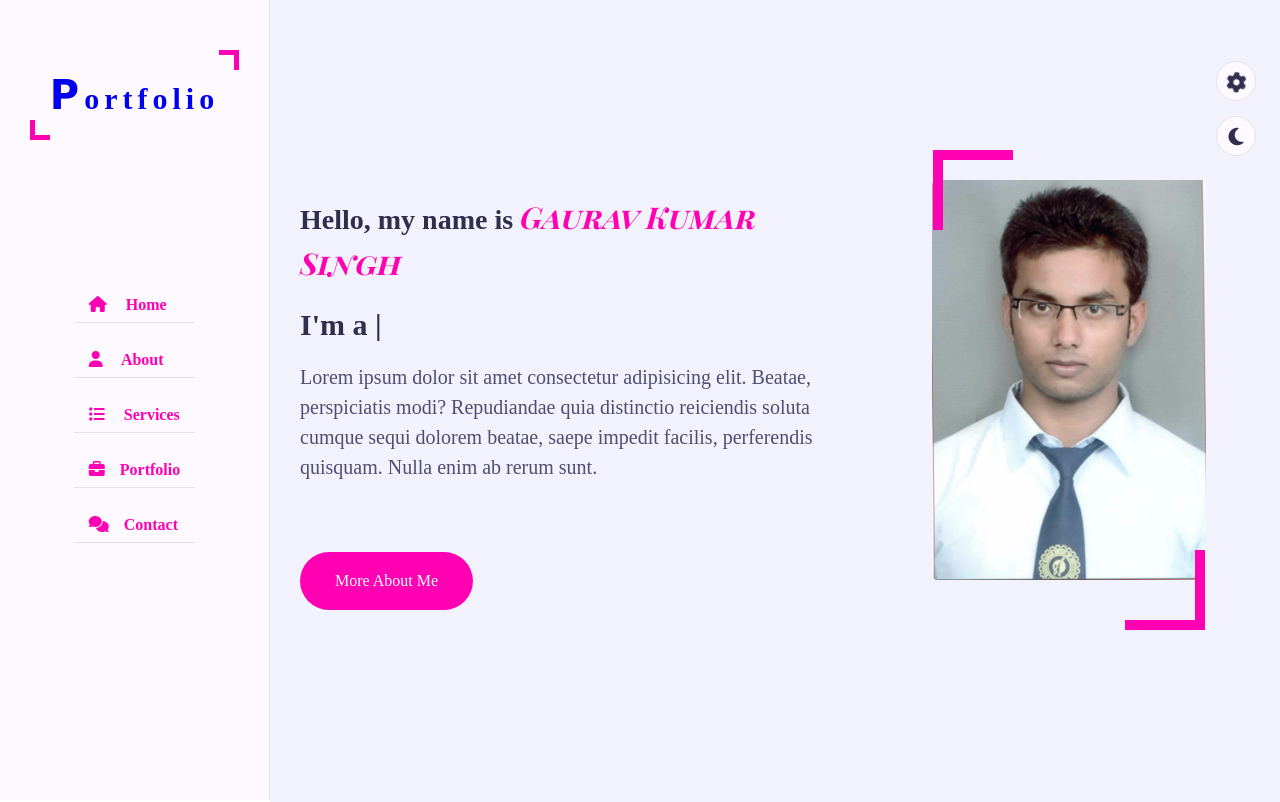
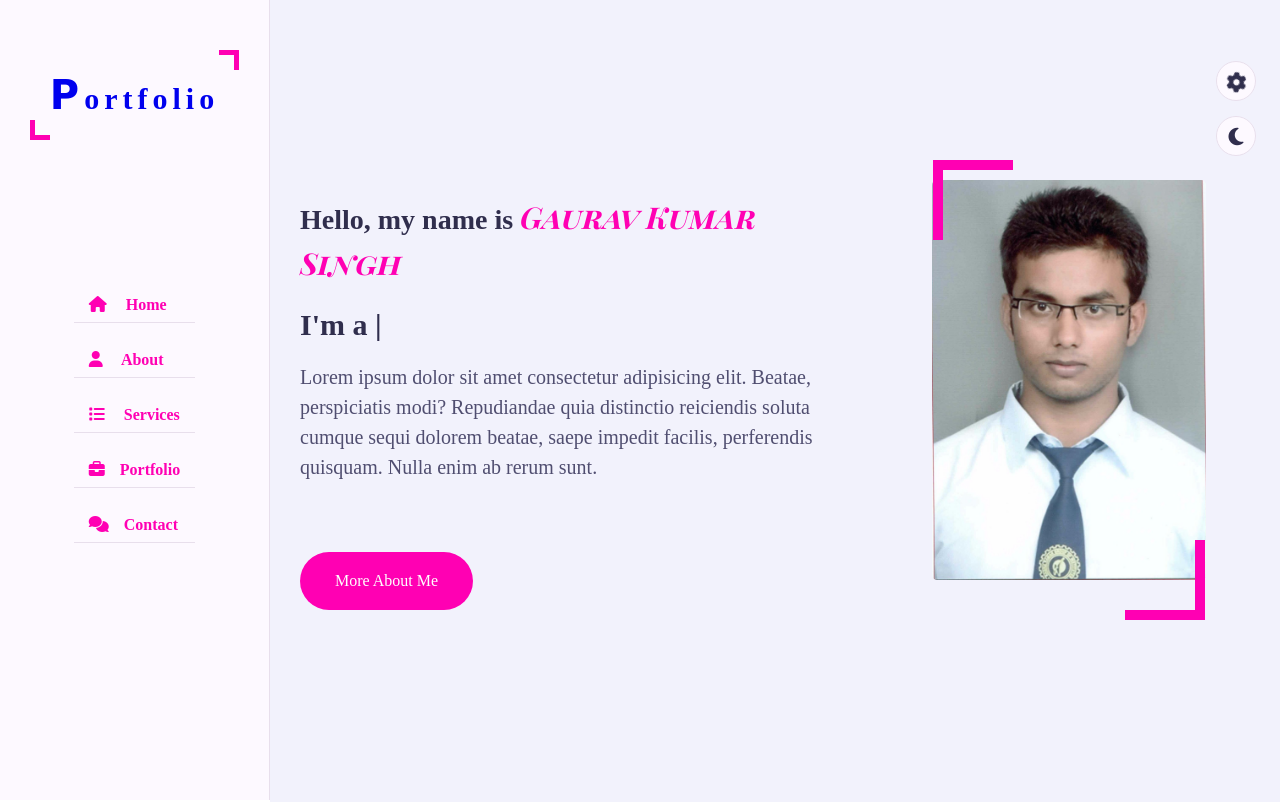
Before and after one commit to ImGKS/Portfolio, a plain HTML site: page index.html in a window 1280 px wide. Shown: the top 802 px of the page. Drawn offline with nearby package versions, Linux system fonts and the light colour scheme; a web font is replaced by a local one.

Commit message:
Add files via upload

```diff
--- a/style.css
+++ b/style.css
@@ -354,7 +354,7 @@ h3.my-profession
     border-bottom: 10px solid var(--skin-color);
     border-right: 10px solid var(--skin-color);
     right: 60px;
-    bottom: -20px;
+    bottom: -10px;
 }
 
 .home-img::before
@@ -366,7 +366,7 @@ h3.my-profession
     border-top: 10px solid var(--skin-color);
     border-left: 10px solid var(--skin-color);
     left: 60px;
-    top: -30px;
+    top: -20px;
 }
 
 .home .home-img img
```
